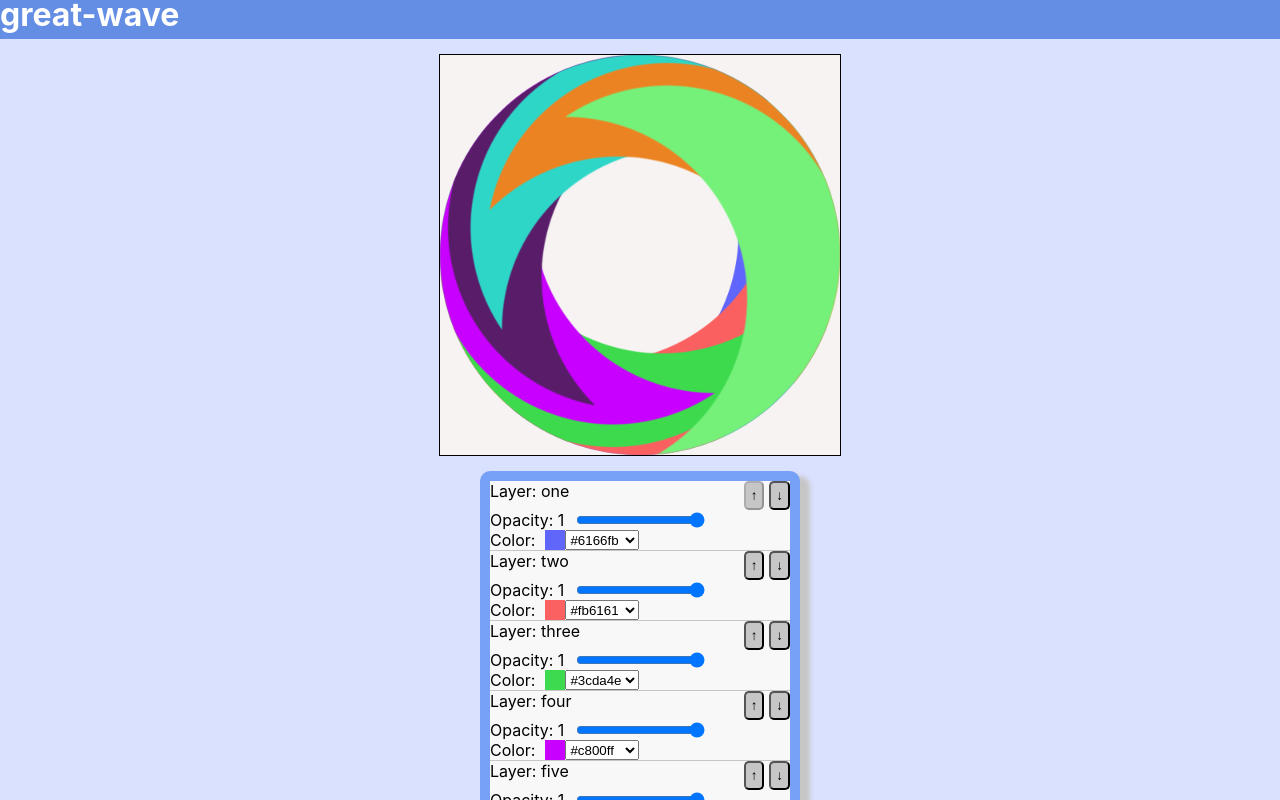
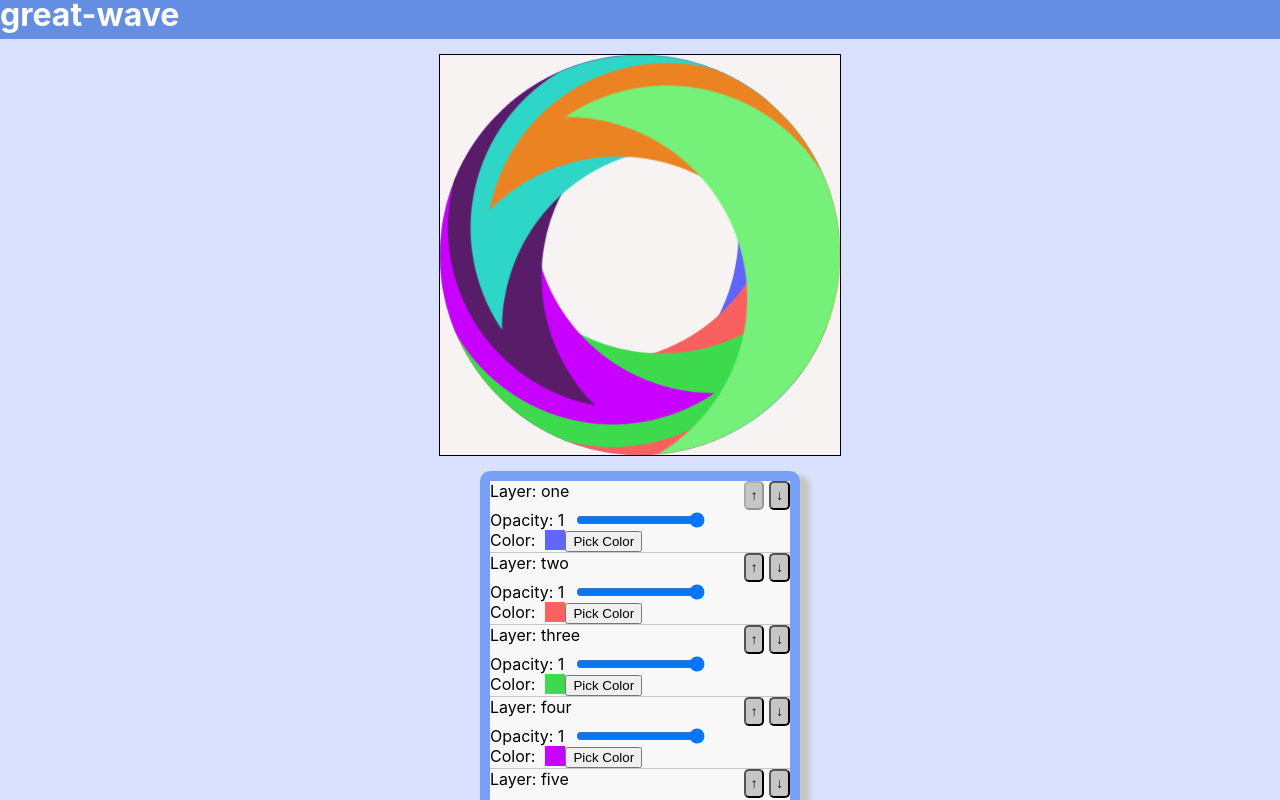
Before and after one commit to maciebey/great-wave, a React (Create React App) app: page / in a window 1280 px wide. Shown: the top 800 px of the page. Built offline with nearby package versions, Linux system fonts and the light colour scheme.

Commit message:
- Added react-color to dependency, not current version because bugged - Implemented color picker on Setting component

```diff
--- a/package.json
+++ b/package.json
@@ -11,8 +11,10 @@
     "@types/node": "^12.20.36",
     "@types/react": "^17.0.33",
     "@types/react-dom": "^17.0.10",
+    "@types/react-color": "^3.0.6",
     "html-to-image": "^1.9.0",
     "react": "^17.0.2",
+    "react-color": "2.17.1",
     "react-dom": "^17.0.2",
     "react-scripts": "4.0.3",
     "typescript": "^4.4.4",
--- a/src/component/SettingComponent/SettingComponent.css
+++ b/src/component/SettingComponent/SettingComponent.css
@@ -34,3 +34,16 @@
     width: 20px;
     height: 20px;
 }
+
+.picker-popover {
+    position: 'absolute';
+    z-index: 2;
+}
+
+.picker-cover {
+    position: 'fixed';
+    top: '0px';
+    right: '0px';
+    bottom: '0px';
+    left: '0px';
+}
--- a/src/component/SettingComponent/SettingComponent.tsx
+++ b/src/component/SettingComponent/SettingComponent.tsx
@@ -1,5 +1,37 @@
+import { useState } from 'react';
 import { layer, ChangeObject } from '../../interfaces';
+import { ChromePicker } from 'react-color';
 import './SettingComponent.css';
+
+type PickerProps = {
+  layer: layer,
+  onChange?: any
+};
+
+// TODO: latest version of react-color bugged, replace or upgrade https://github.com/casesandberg/react-color/issues/837
+const ColorPickerButton = ({layer, onChange}:PickerProps) => {
+  const [displayPicker, setDisplayPicker] = useState(false);
+
+  const colorChange = (c: any, event: React.ChangeEvent<HTMLInputElement>) => {
+    const change: ChangeObject = {type: "layer", layer:layer}
+    change.layer!.color = c.hex
+    onChange(change)
+  };
+
+  return (
+    <div>
+      <button onClick={ () => setDisplayPicker(true) }>Pick Color</button>
+      {displayPicker && <div className='picker-popover'>
+        <div className='picker-cover' onClick={ () => setDisplayPicker(false) } />
+        <ChromePicker
+          color={layer.color}
+          onChange={ colorChange }
+          disableAlpha={true}
+        />
+      </div>}
+    </div>
+  )
+}
 
 type Props = {
   layer: layer,
@@ -15,11 +47,7 @@ const SettingComponent = ({ layer, imagePosition, imageArrayLength, onChange }:
     change.layer!.opacity = Number(event.target.value)
     onChange(change)
   };
-  const colorChange = (event: React.ChangeEvent<HTMLSelectElement>) => {
-    const change: ChangeObject = {type: "layer", layer:layer}
-    change.layer!.color = event.target.value
-    onChange(change)
-  };
+
   const positionChange = (direction: string) => {
     const change: ChangeObject = {type: "position", direction:direction}
     onChange(change)
@@ -46,12 +74,10 @@ const SettingComponent = ({ layer, imagePosition, imageArrayLength, onChange }:
       <div className='color-control'>
         <p>Color:</p>
         <div className='color-display' style={{ backgroundColor: layer.color }}></div>
-        <select value={layer.color} onChange={(event) => colorChange(event)}>
-          <option value="#6166fb">#6166fb</option>
-          <option value="#fb6161">#fb6161</option>
-          <option value="#3cda4e">#3cda4e</option>
-          <option value="#c800ff">#c800ff</option>
-        </select>
+        <ColorPickerButton
+          layer={layer}
+          onChange={(change:ChangeObject) => onChange(change)}
+        />
       </div>
     </div>
   )
```
Also changed, not shown: 1 other file (tests, documents, lock files or other folders).
